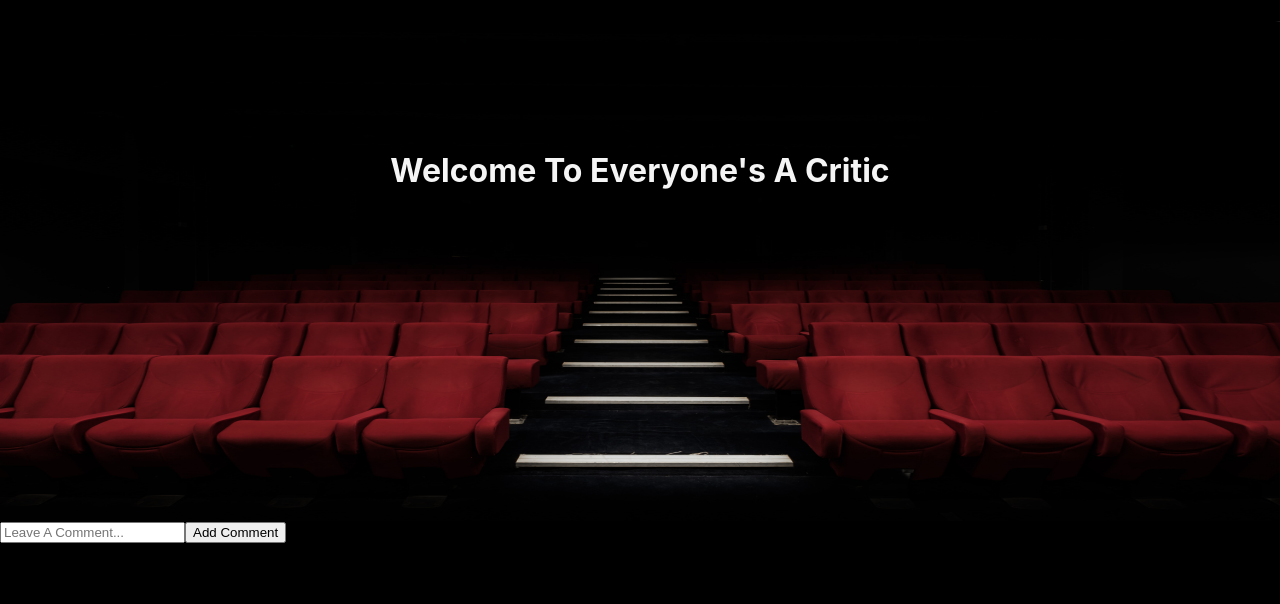
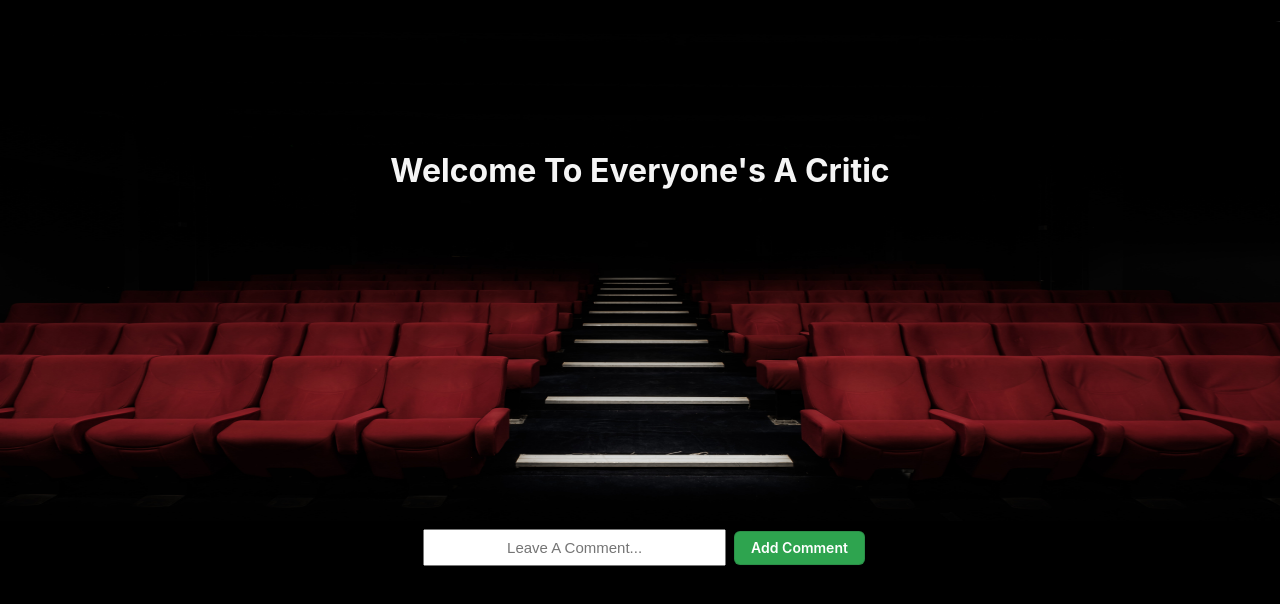
Before and after one commit to milanm1120/react-movie-app-frontend, a React (Create React App) app: page /movie/1/comment in a window 1280 px wide. Shown: the top 604 px of the page. Built offline with nearby package versions, Linux system fonts and the light colour scheme; no server answers.

Commit message:
stylize comment field css

```diff
--- a/src/components/Comment.js
+++ b/src/components/Comment.js
@@ -2,7 +2,7 @@ import React, { Component } from 'react';
 import { API_KEY } from "../secrets.js";
 import { movies } from  '../redux/actions/index.js';
 import { connect } from 'react-redux';
-import '../stylesheets/Search.css'
+import '../stylesheets/Comment.css'
 
 
 class Comment extends Component {
--- a/src/components/MovieItemDetail.js
+++ b/src/components/MovieItemDetail.js
@@ -5,7 +5,6 @@ import Comment from './Comment';
 import '../stylesheets/MovieItems.css'
 
 class MovieItemDetail extends Component {
-
 
   componentDidMount() {
     fetch(`http://localhost:3000/api/v1/movies/${this.props.match.params.id}`)
@@ -25,7 +24,6 @@ class MovieItemDetail extends Component {
     return (
       <div id = 'displaymovieitems'>
 
-
               {movie ?
                     <div className='movie-items-container'>
                       <div id= 'movie-items-poster' className= 'movie-items-poster'>
@@ -42,12 +40,13 @@ class MovieItemDetail extends Component {
                         <p><strong>Release Date: </strong>{movie.release_date}</p>
                         <p><strong>Ratings: </strong>{movie.online_rating}</p>
                     </div>
-                    <div>
-                      <Comment />
-                    </div>
                   </div>
                  </div>
+
                  : '' }
+                 <div>
+                 <Comment />
+               </div>
         </div>
     )
   }
--- /dev/null
+++ b/src/stylesheets/Comment.css
@@ -0,0 +1,37 @@
+.comment-container {
+    text-align: center;
+    background-color: black;
+}
+
+form {
+    display: inline-block;
+}
+
+#comment-field{
+    padding: 8px 50px;
+    margin: 8px;
+    font-size: 15px;
+    text-align: center;
+    box-sizing: border-box;
+}
+
+.comment-submit-btn {
+  background-color: #2ea44f;
+  border: 1px solid rgba(27, 31, 35, .15);
+  border-radius: 6px;
+  box-shadow: rgba(27, 31, 35, .1) 0 1px 0;
+  box-sizing: border-box;
+  color: #fff;
+  display: inline-block;
+  font-family: -apple-system,system-ui,"Segoe UI",Helvetica,Arial,sans-serif,"Apple Color Emoji","Segoe UI Emoji";
+  font-size: 14px;
+  font-weight: 600;
+  line-height: 20px;
+  padding: 6px 16px;
+  position: relative;
+  text-align: center;
+}
+
+.comment-submit-btn:hover {
+  background-color: #2c974b;
+}
```
Also changed, not shown: src/containers/IndividualMovie.js (+11 -0 lines).
